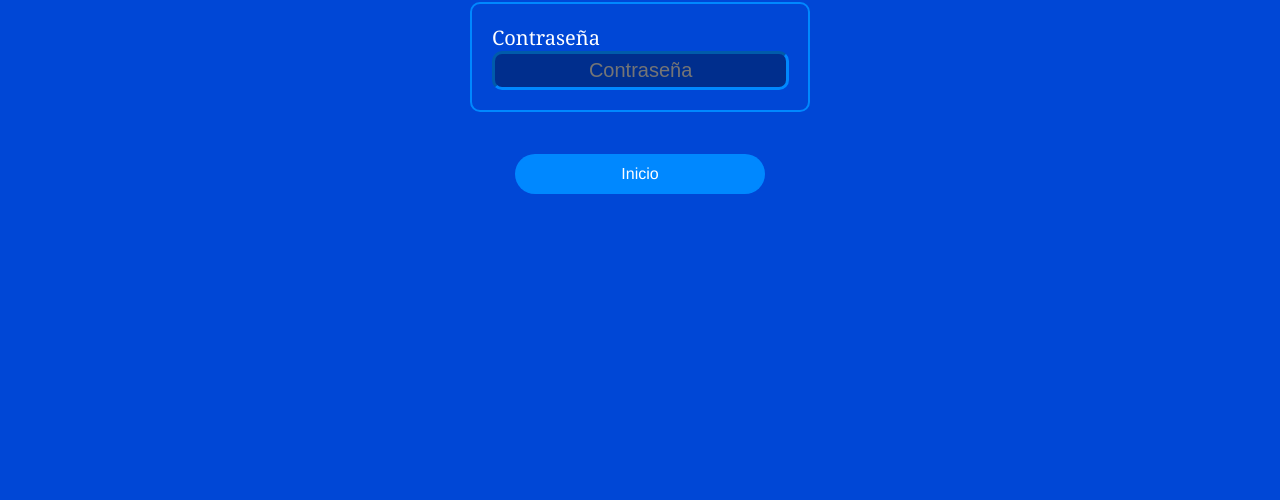
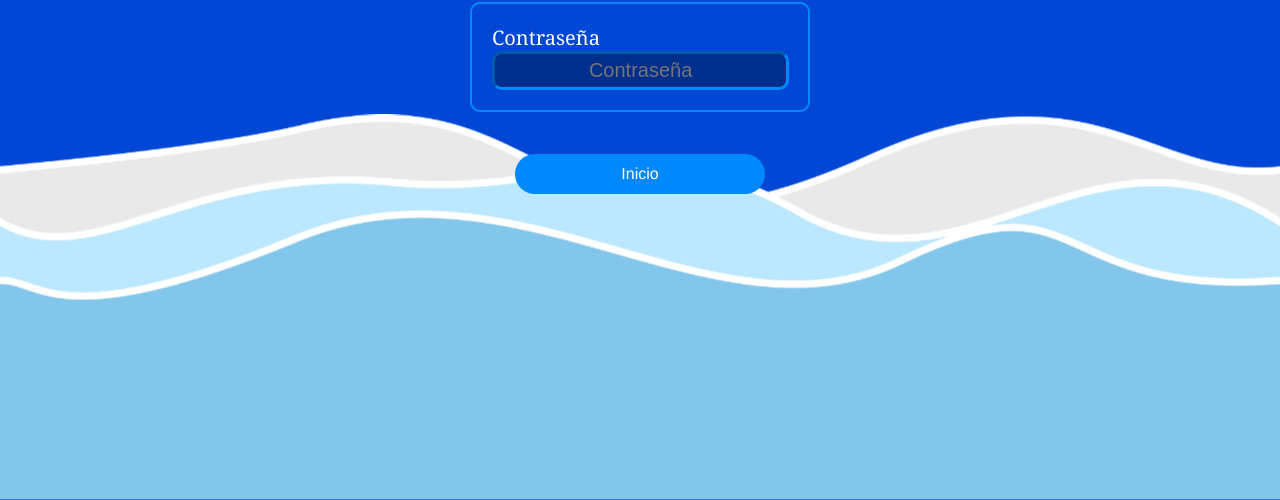
Before and after one commit to JoseABH/AppAlertaRio, a plain HTML site: page index.html in a window 1280 px wide. Shown: the part 393-893 px from the top of the page. Drawn offline with nearby package versions, Linux system fonts and the light colour scheme.

Commit message:
nuevas url de imagen

```diff
--- a/src/css/login.css
+++ b/src/css/login.css
@@ -193,7 +193,7 @@ body {
             margin: 0;
             padding: 0;
             bottom: 0;
-            background-image: url('src/img/FondoAgua.png');
+            background-image: url('../img/FondoAgua.png');
             background-repeat: round;
             animation: rio 15s infinite;
             z-index: -1;
--- a/src/css/style.css
+++ b/src/css/style.css
@@ -314,7 +314,7 @@ header h1{
 }
 
 #contenedor22{
-    background-image: url('src/img/FondoAgua.png');
+    background-image: url('../img/FondoAgua.png');
     height: 25%;
     margin: 0;
     padding: 0;
```
